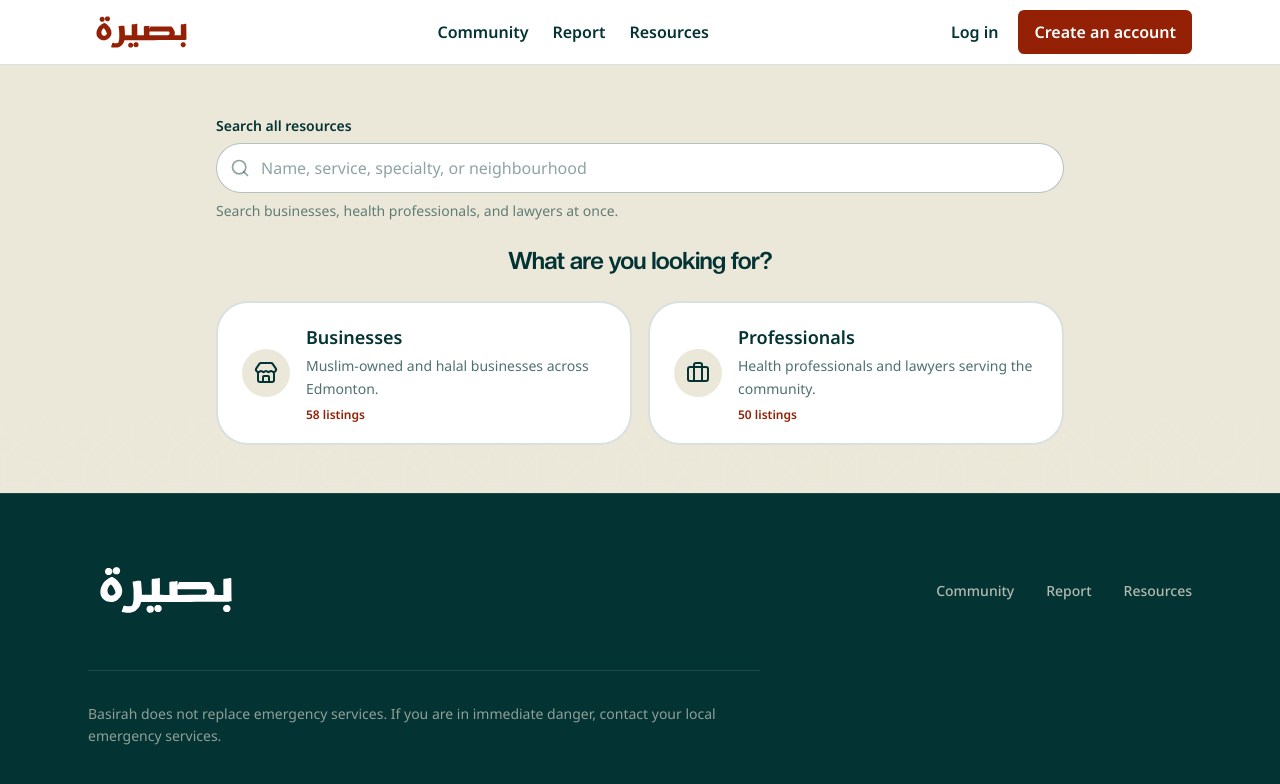
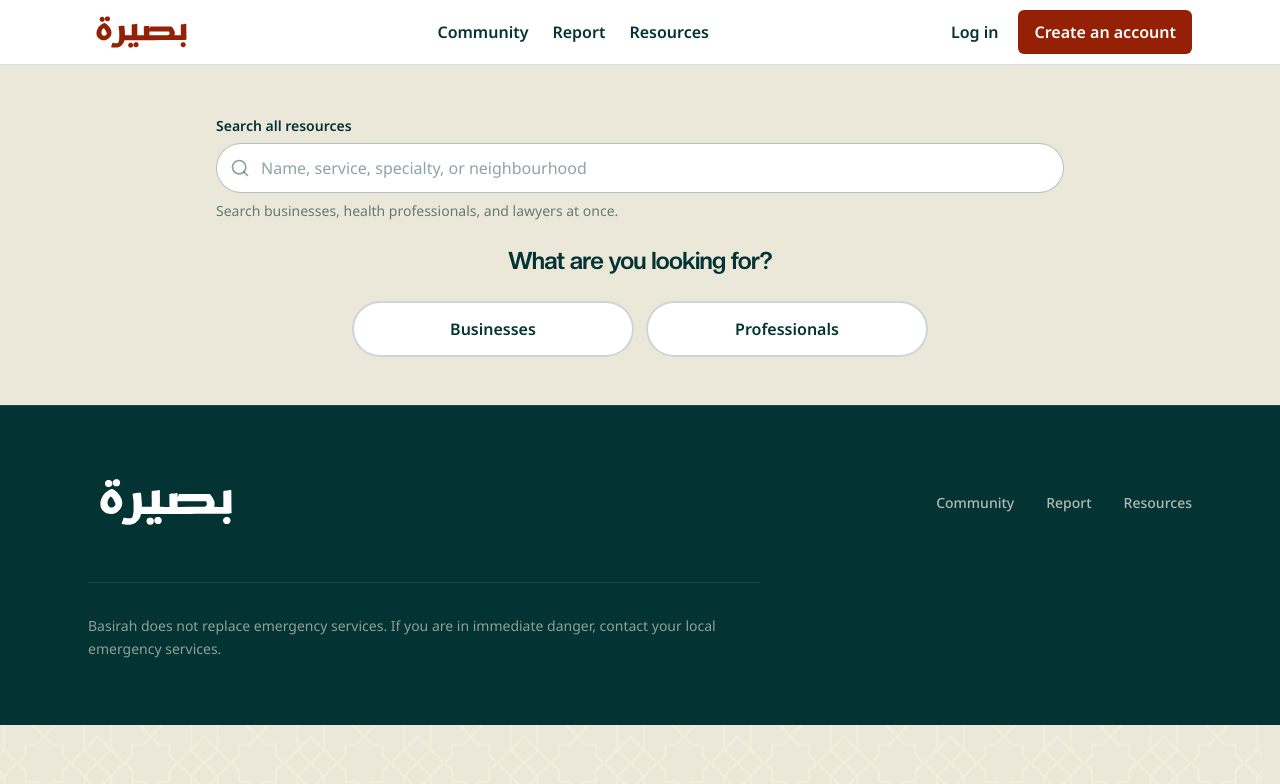
Before and after one commit to Arhm-Iqbal/Basirah, a Next.js app in the folder frontend/: page /resources in a window 1280 px wide. Shown: the top 784 px of the page. Built offline with nearby package versions, Linux system fonts and the light colour scheme.

Commit message:
style(frontend): simplify primary resource choices

```diff
--- a/frontend/src/components/community-directory.tsx
+++ b/frontend/src/components/community-directory.tsx
@@ -1,6 +1,6 @@
 'use client';
 
-import { ArrowLeft, Briefcase, Gavel, Search, Stethoscope, Store, X } from 'lucide-react';
+import { ArrowLeft, Gavel, Search, Stethoscope, X, type LucideIcon } from 'lucide-react';
 import { useId, useMemo, useRef, useState } from 'react';
 
 import {
@@ -206,12 +206,36 @@ function ProfessionalCard({ person }: { person: DirectoryProfessional }) {
 }
 
 type Choice = {
-  icon: typeof Store;
+  icon: LucideIcon;
   label: string;
   description: string;
   count: number;
   onSelect: () => void;
 };
+
+type SimpleChoice = Pick<Choice, 'label' | 'onSelect'>;
+
+function SimpleChoices({ intro, options }: { intro: string; options: SimpleChoice[] }) {
+  return (
+    <div>
+      <h2 className="text-center font-display text-xl font-semibold tracking-tight text-basirah-teal sm:text-2xl">
+        {intro}
+      </h2>
+      <div className="mx-auto mt-6 grid max-w-xl gap-3 sm:grid-cols-2">
+        {options.map(({ label, onSelect }) => (
+          <button
+            key={label}
+            type="button"
+            onClick={onSelect}
+            className="min-h-14 cursor-pointer rounded-full border-2 border-basirah-teal/20 bg-white px-8 py-3 text-center text-lg font-semibold text-basirah-teal transition-[border-color,background-color,color] duration-150 hover:border-basirah-teal hover:bg-basirah-teal hover:text-white focus-visible:outline-2 focus-visible:outline-offset-2 focus-visible:outline-basirah-teal motion-reduce:transition-none"
+          >
+            {label}
+          </button>
+        ))}
+      </div>
+    </div>
+  );
+}
 
 function Choices({ intro, options }: { intro: string; options: Choice[] }) {
   return (
@@ -505,21 +529,15 @@ export function CommunityDirectory() {
       ) : (
         <div className="mt-6">
           {view === 'root' ? (
-            <Choices
+            <SimpleChoices
               intro="What are you looking for?"
               options={[
                 {
-                  icon: Store,
                   label: 'Businesses',
-                  description: 'Muslim-owned and halal businesses across Edmonton.',
-                  count: BUSINESSES.length,
                   onSelect: () => go('businesses'),
                 },
                 {
-                  icon: Briefcase,
                   label: 'Professionals',
-                  description: 'Health professionals and lawyers serving the community.',
-                  count: HEALTH_PROFESSIONALS.length + LAWYERS.length,
                   onSelect: () => go('professionals'),
                 },
               ]}
```
